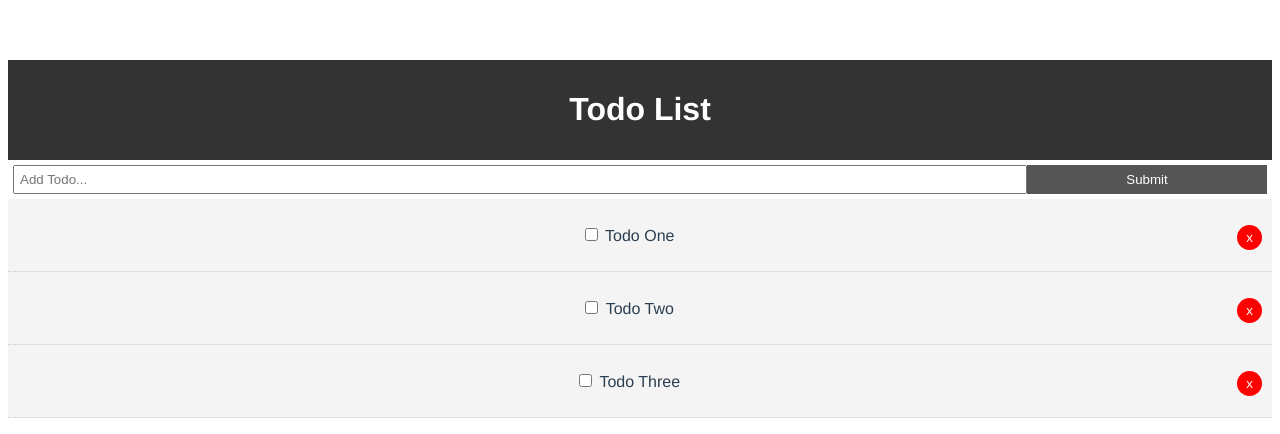
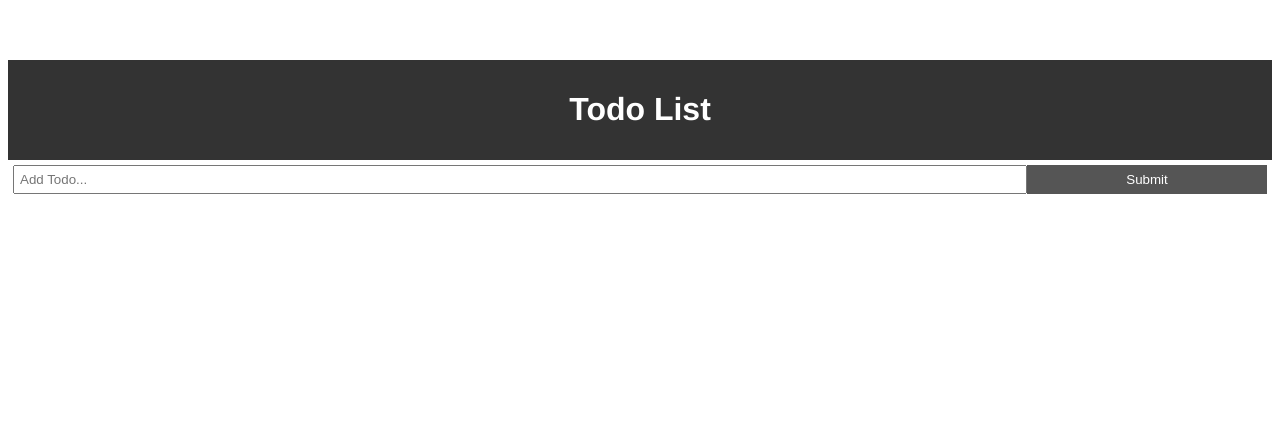
Before and after one commit to KacperSzyf/Learn-Vue.js, a Vue app in the folder todolist/: page / in a window 1280 px wide. Shown: the top 434 px of the page. Built offline with nearby package versions, Linux system fonts and the light colour scheme.

Commit message:
Update App.vue

```diff
--- a/todolist/src/App.vue
+++ b/todolist/src/App.vue
@@ -18,24 +18,7 @@ export default {
   },
   data(){
     return {
-      todos:
-          [
-            {
-              id: 1,
-              title: 'Todo One',
-              completed: false
-            },
-            {
-              id: 2,
-              title: 'Todo Two',
-              completed: false
-            },
-            {
-              id: 3,
-              title: 'Todo Three',
-              completed: false
-            }
-          ]
+      todos: []
     }
   },
   methods: {
@@ -46,6 +29,10 @@ export default {
 
     addTodo(newTodo) {
       this.todos = [...this.todos, newTodo];
+
+    },
+
+    created() {
 
     }
 
```
